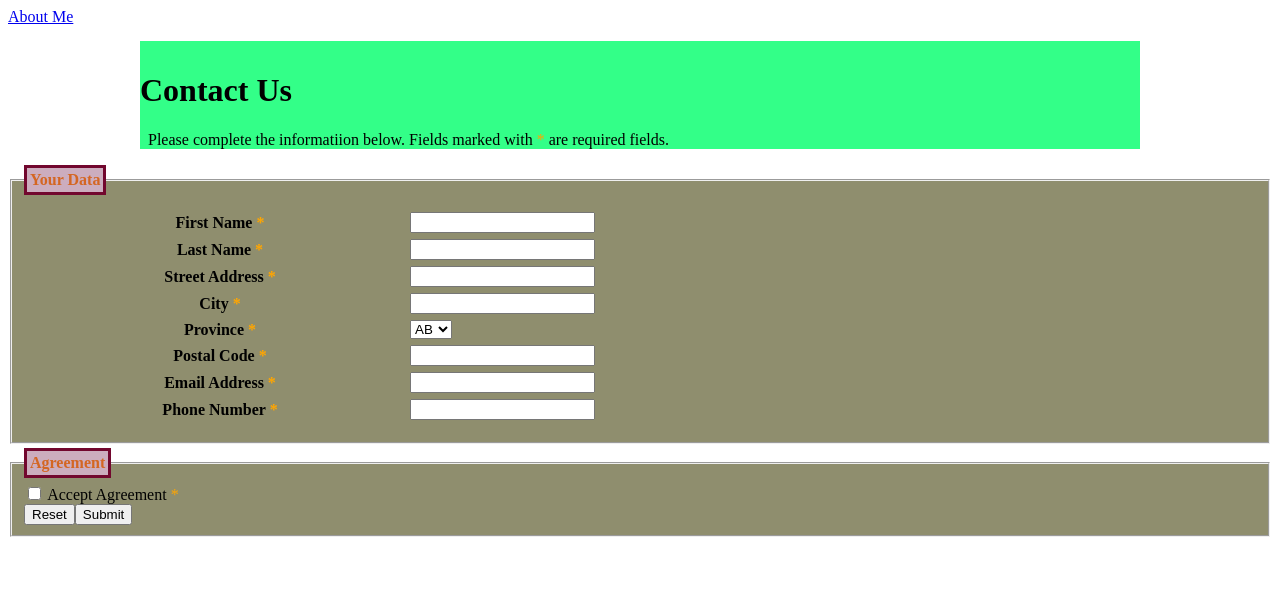
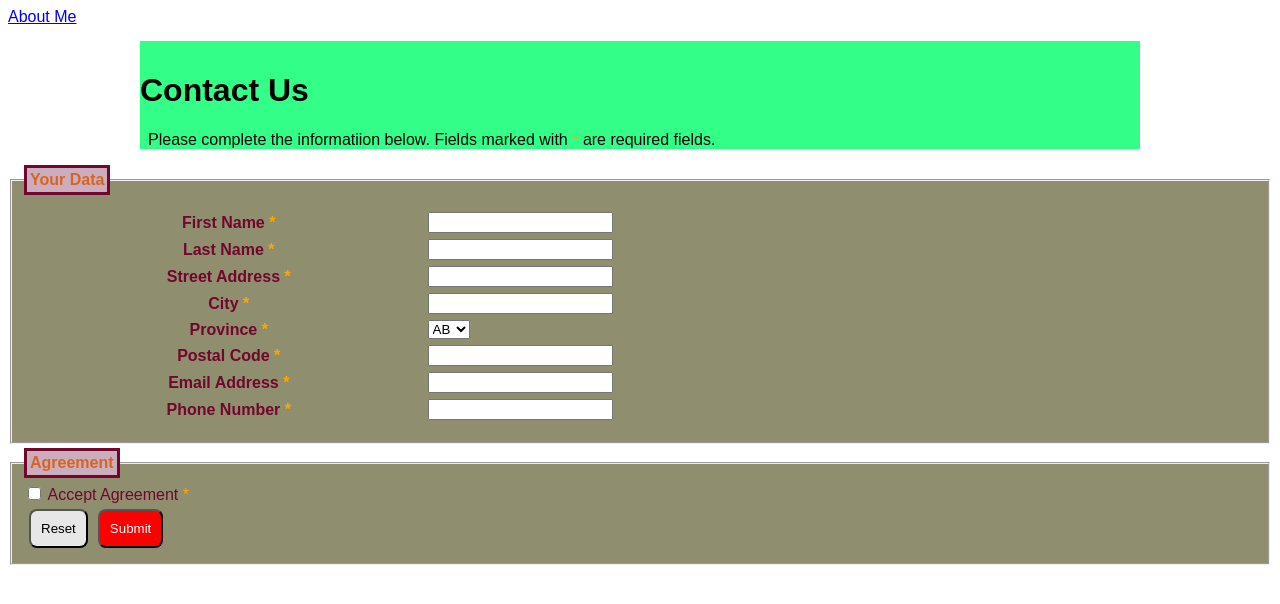
Before and after one commit to MariaSenina/Web-Programming, a PHP site: page /HTML/contact.html in a window 1280 px wide. Shown: the top 604 px of the page. Run offline with PHP 8.4, Linux system fonts and the light colour scheme.

Commit message:
Add CSS selectors: universal, attribute, class, id, type

```diff
--- a/CSS/style.css
+++ b/CSS/style.css
@@ -1,12 +1,13 @@
-#top {
-  background-color: #33ff88;
-  margin-top: 15px;
-  padding-top: 10px;
-  border-color: grey;
-  border-width: 2px;
-  width: 1000px;
-  margin-left: auto;
-  margin-right: auto;
+* {
+  font-family: papyrus, fantasy;
+}
+
+img {
+  border: 3px solid brown;
+}
+
+p {
+  padding-left: 8px;
 }
 
 fieldset {
@@ -38,6 +39,47 @@
   color: #ffa600;
 }
 
-p {
-  padding-left: 8px;
+.button {
+  padding: 10px;
+  border-radius: 8px;
+  margin: 5px;
 }
+
+#data {
+  color: #72072e;
+}
+
+#top {
+  background-color: #33ff88;
+  margin-top: 15px;
+  padding-top: 10px;
+  border-color: grey;
+  border-width: 2px;
+  width: 1000px;
+  margin-left: auto;
+  margin-right: auto;
+}
+
+input[type=submit] {
+  color: white;
+  background-color: red;
+  cursor: pointer;
+}
+
+input[type=submit]:hover {
+  background-color: white;
+  color: red;
+  border: 2px solid red;
+}
+
+input[type=reset] {
+  color: black;
+  background-color: #e7e7e7;
+  cursor: pointer;
+}
+
+input[type=reset]:hover {
+  background-color: black;
+  color: #e7e7e7;
+  border: 2px solid #e7e7e7;
+}
--- a/HTML/contact.html
+++ b/HTML/contact.html
@@ -104,7 +104,7 @@
         <legend>Agreement</legend>
         <input type="checkbox" name="accepted" id="accepted" required aria-required="true">
           <label for="accepted">Accept Agreement <span class="required">*</span></label><br>
-        <input type="reset"><input type="submit">
+        <input type="reset" class="button"><input type="submit" class="button">
       </fieldset>
     </form>
   </div>
```
